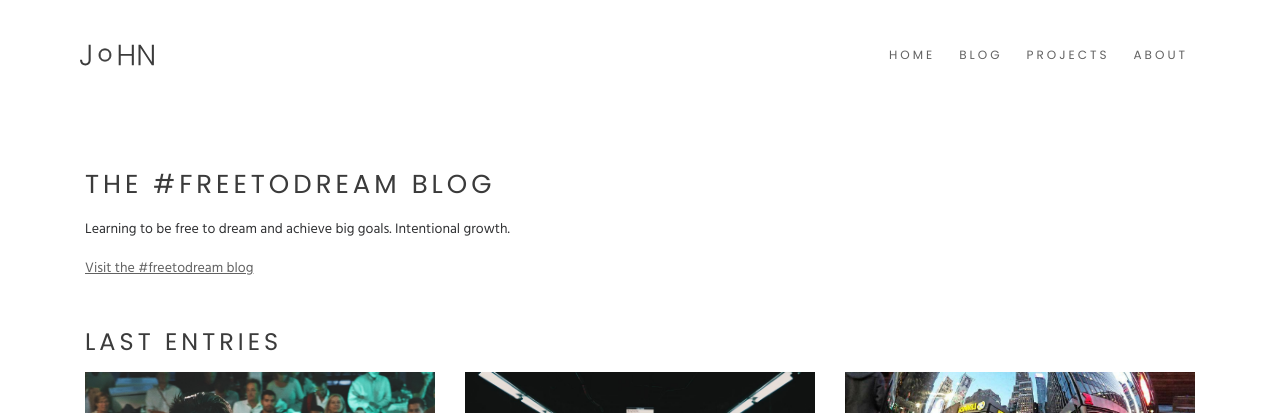
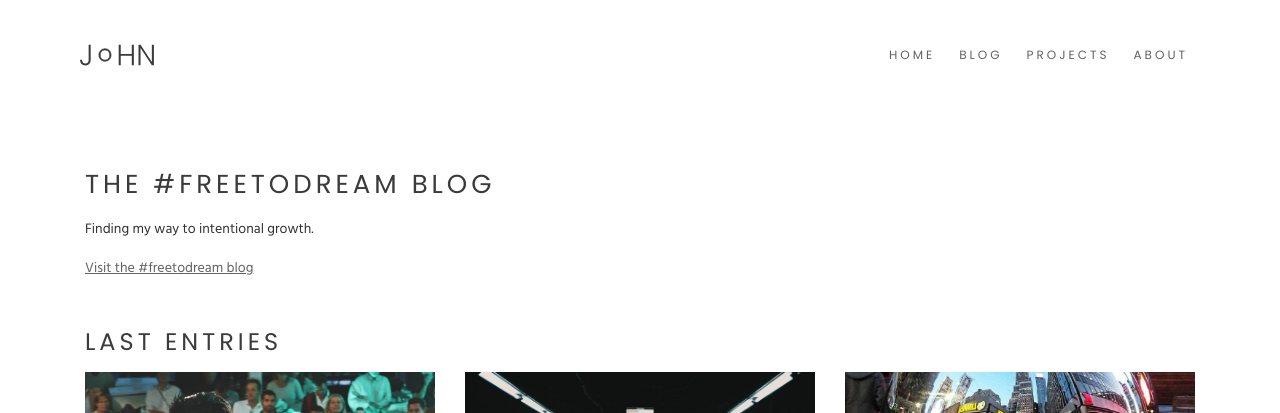
Before and after one commit to thethoughtfulmillennial/thethoughtfulmillennial.github.io, a Jekyll site: the page built from index2.html, in a window 1280 px wide and 1319 px high. Shown: the top 413 px of the window. Built offline with Jekyll 4.4.1, drawn with Linux system fonts in a browser that asks for light colours.

Commit message:
Adding second index.

```diff
--- a/index2.html
+++ b/index2.html
@@ -39,7 +39,7 @@ layout: default2
 		<div class="col-md-12 ml-top-padding">
 			<div class="heading-title">
 				<h1>The #freetodream Blog</h1>
-				<p>Learning to be free to dream and achieve big goals. Intentional growth.</p>
+				<p>Finding my way to intentional growth.</p>
 				<a href="/about2.html" class="underline">
 					Visit the #freetodream blog
 				</a>
```
